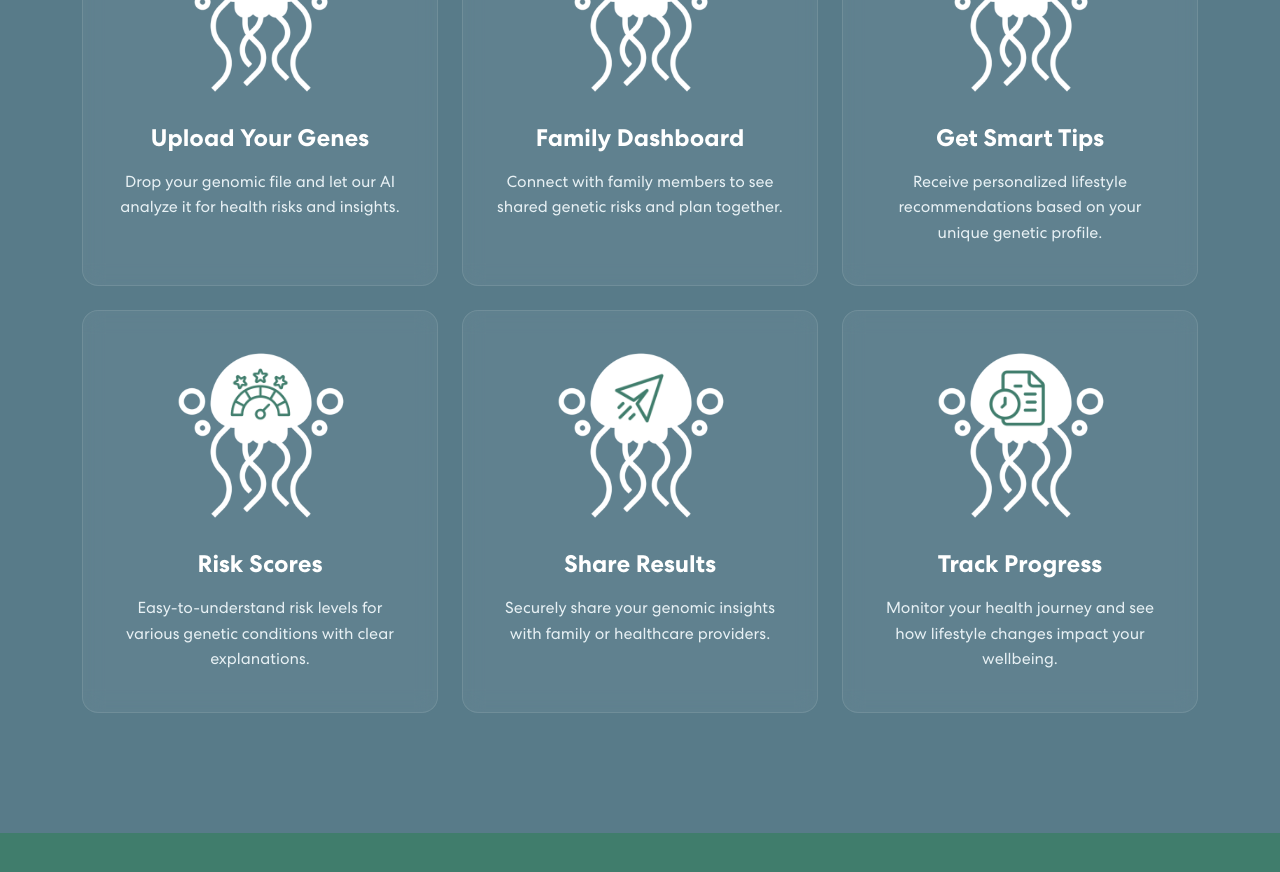
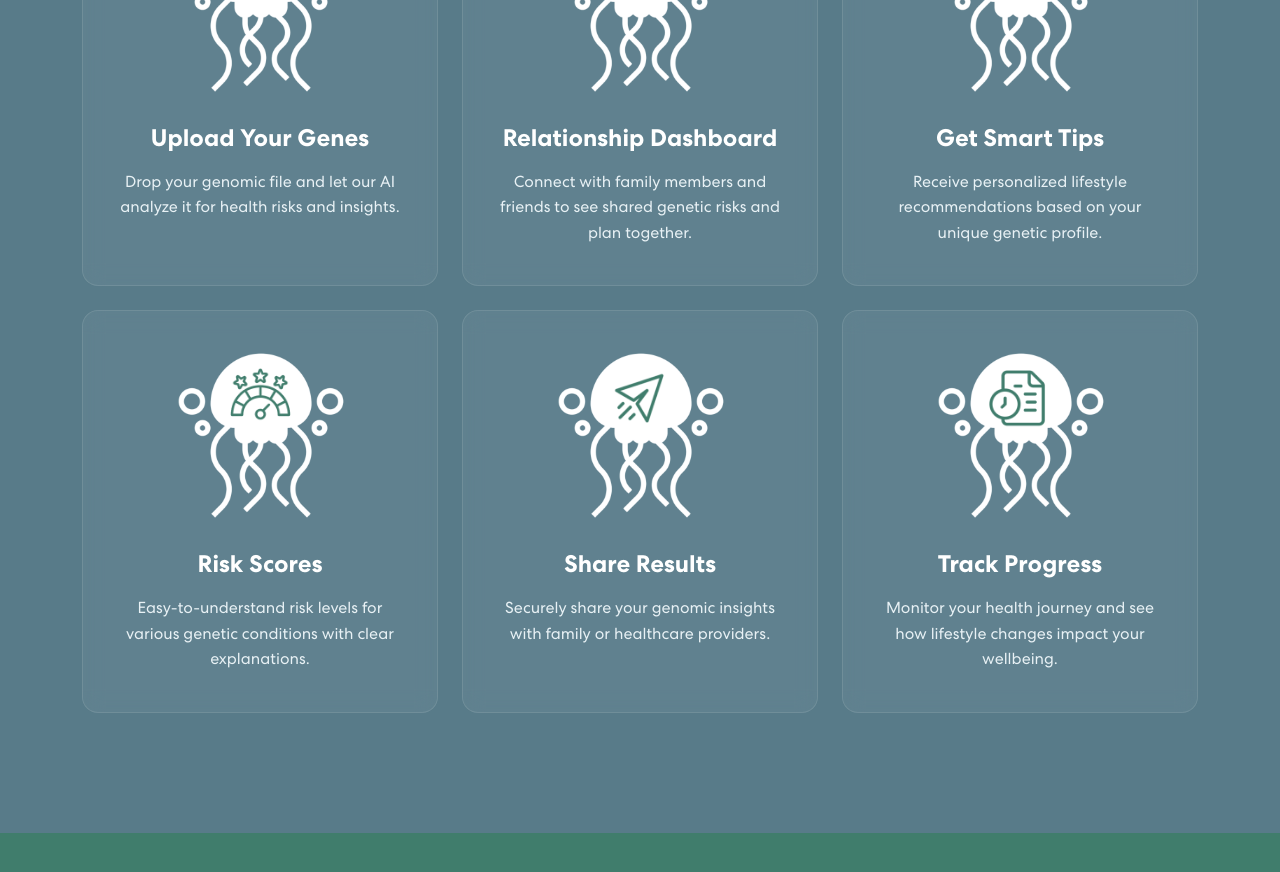
Before and after one commit to yeedaKing/GeneGuard, a React (Create React App) app: page / in a window 1280 px wide. Shown: the part 2480-3352 px from the top of the page. Built offline with nearby package versions, Linux system fonts and the light colour scheme; no server answers.

Commit message:
does not cut off tips

```diff
--- a/src/App.css
+++ b/src/App.css
@@ -1231,6 +1231,7 @@ nav.navbar .navbar-nav a.nav-link.navbar-link.active {
 .pricing-card.featured {
   background: var(--color-teal);
   border: 2px solid #fff;
+  opacity: 0.5;
 }
 
 .pricing-badge {
--- a/src/pages/HomePage.js
+++ b/src/pages/HomePage.js
@@ -23,8 +23,8 @@ export const HomePage = () => {
         },
         {
             imgUrl: familyImg,
-            title: "Family Dashboard",
-            description: "Connect with family members to see shared genetic risks and plan together."
+            title: "Relationship Dashboard",
+            description: "Connect with family members and friends to see shared genetic risks and plan together."
         },
         {
             imgUrl: tipsImg,
--- a/src/pages/ResultsPage.js
+++ b/src/pages/ResultsPage.js
@@ -135,13 +135,16 @@ export const ResultsPage = () => {
                                                         <td>{risk.rank || 'N/A'}</td>
                                                         <td>
                                                         {risk.tips?.length > 0 ? (
-                                                            risk.tips.slice(0, 2).map((tip, i) => (
-                                                            <div
-                                                                key={i}
-                                                                style={{ marginBottom: '8px' }}
-                                                                dangerouslySetInnerHTML={{ __html: `• ${formatText(tip)}` }}
-                                                            />
-                                                            ))
+                                                            <>
+                                                                {console.log(`Gene ${risk.gene} has ${risk.tips.length} tips:`, risk.tips)}
+                                                                {risk.tips.map((tip, i) => (
+                                                                    <div
+                                                                        key={i}
+                                                                        style={{ marginBottom: '8px' }}
+                                                                        dangerouslySetInnerHTML={{ __html: `• ${formatText(tip)}` }}
+                                                                    />
+                                                                ))}
+                                                            </>
                                                         ) : (
                                                             <span style={{ fontStyle: 'italic', color: '#666' }}>
                                                             No recommendations available
```
